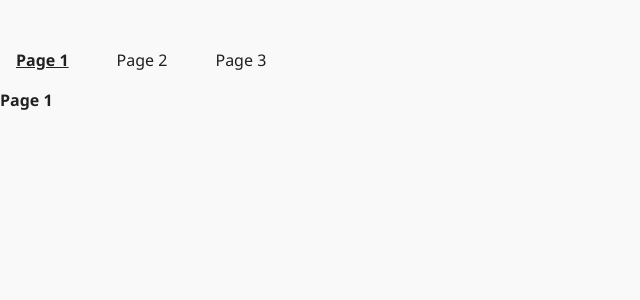
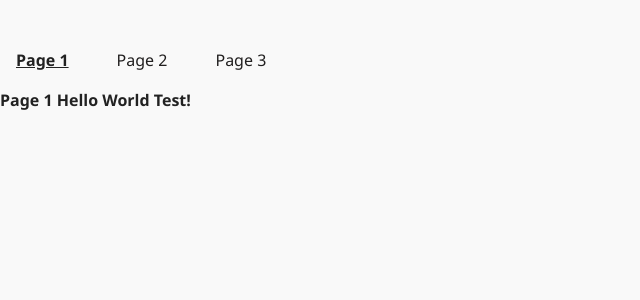
Before and after one commit to danielmason89/FDV_103_group_project_colab, a Vue app: page / in a window 1280 px wide. Shown: the top 300 px of the page, without its empty margins (0-640 px from the left). Built offline with nearby package versions, Linux system fonts and the light colour scheme; the HTML template or start-up script is replaced by a standard one.

Commit message:
Test commit

```diff
--- a/src/views/Page1View.vue
+++ b/src/views/Page1View.vue
@@ -4,7 +4,7 @@
 
 <template>
   <header>
-    <h1>Page 1</h1>
+    <h1>Page 1 Hello World Test!</h1>
   </header>
   <main>
   </main>
```
